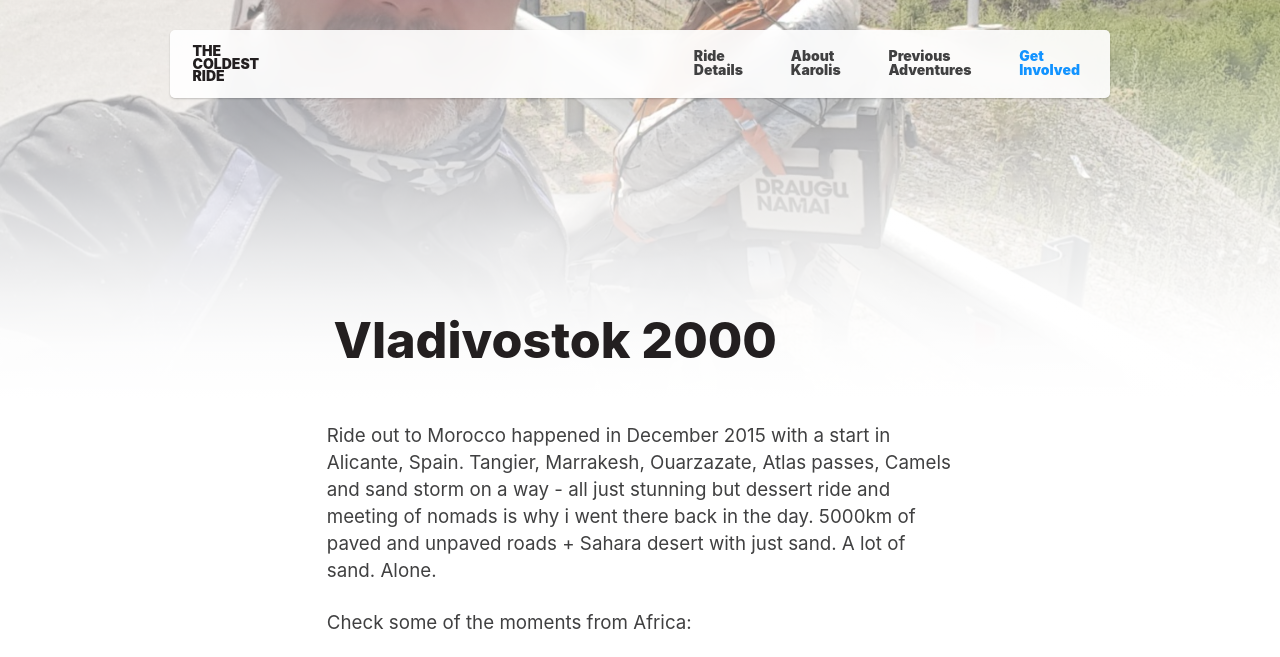
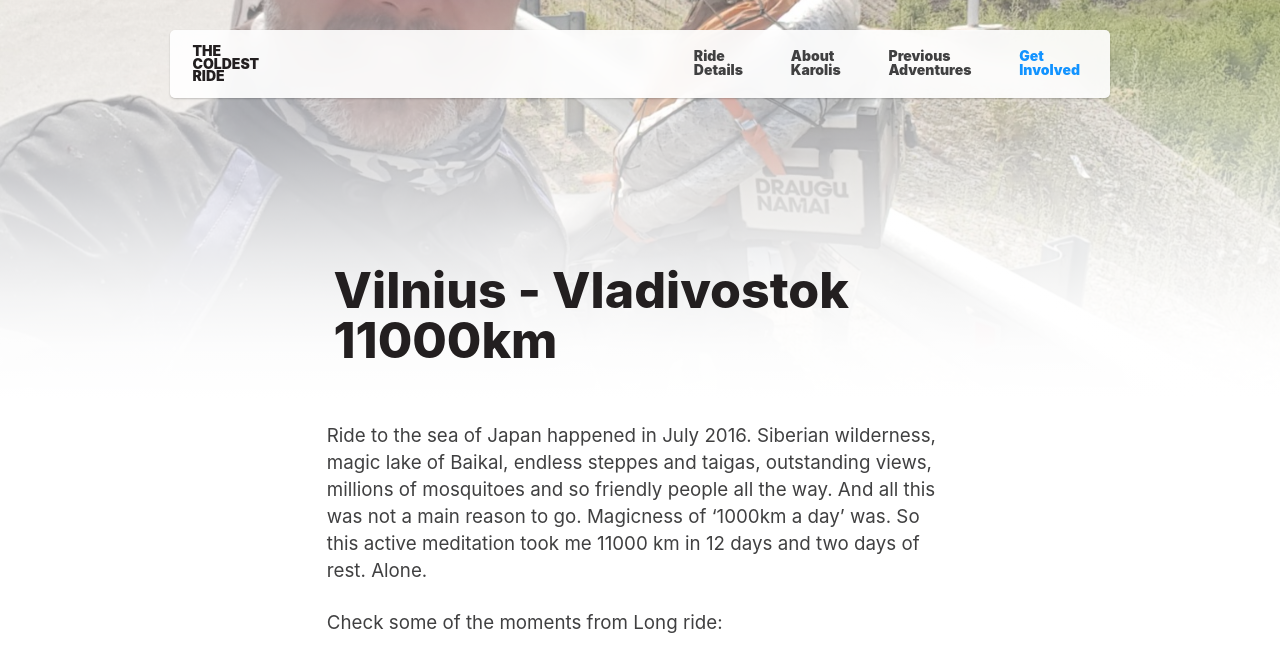
Before and after one commit to karolismieliauskas/thecoldestride.com, a Jekyll site: the page built from pages/vladivostok.html, in a window 1280 px wide and 900 px high, scrolled down 249 px, cut to the strip 0-657 px from the top of the window. Built offline with Jekyll 4.4.1, drawn with Linux system fonts in a browser that asks for light colours.

Commit message:
Update vladivostok.yml

```diff
--- a/_data/vladivostok.yml
+++ b/_data/vladivostok.yml
@@ -1,6 +1,6 @@
 hero:
-  title: "Vladivostok 2000"
+  title: "Vilnius - Vladivostok 11000km"
 body: |
-  Ride out to Morocco happened in December 2015 with a start in Alicante, Spain. Tangier, Marrakesh, Ouarzazate, Atlas passes, Camels and sand storm on a way - all just stunning but dessert ride and meeting of nomads is why i went there back in the day. 5000km of paved and unpaved roads + Sahara desert with just sand. A lot of sand. Alone.
+  Ride to the sea of Japan happened in July 2016. Siberian wilderness, magic lake of Baikal, endless steppes and taigas, outstanding views, millions of mosquitoes and so friendly people all the way. And all this was not a main reason to go. Magicness of '1000km a day' was. So this active meditation took me 11000 km in 12 days and two days of rest. Alone.
 
-  Check some of the moments from Africa:
+  Check some of the moments from Long ride:
```
